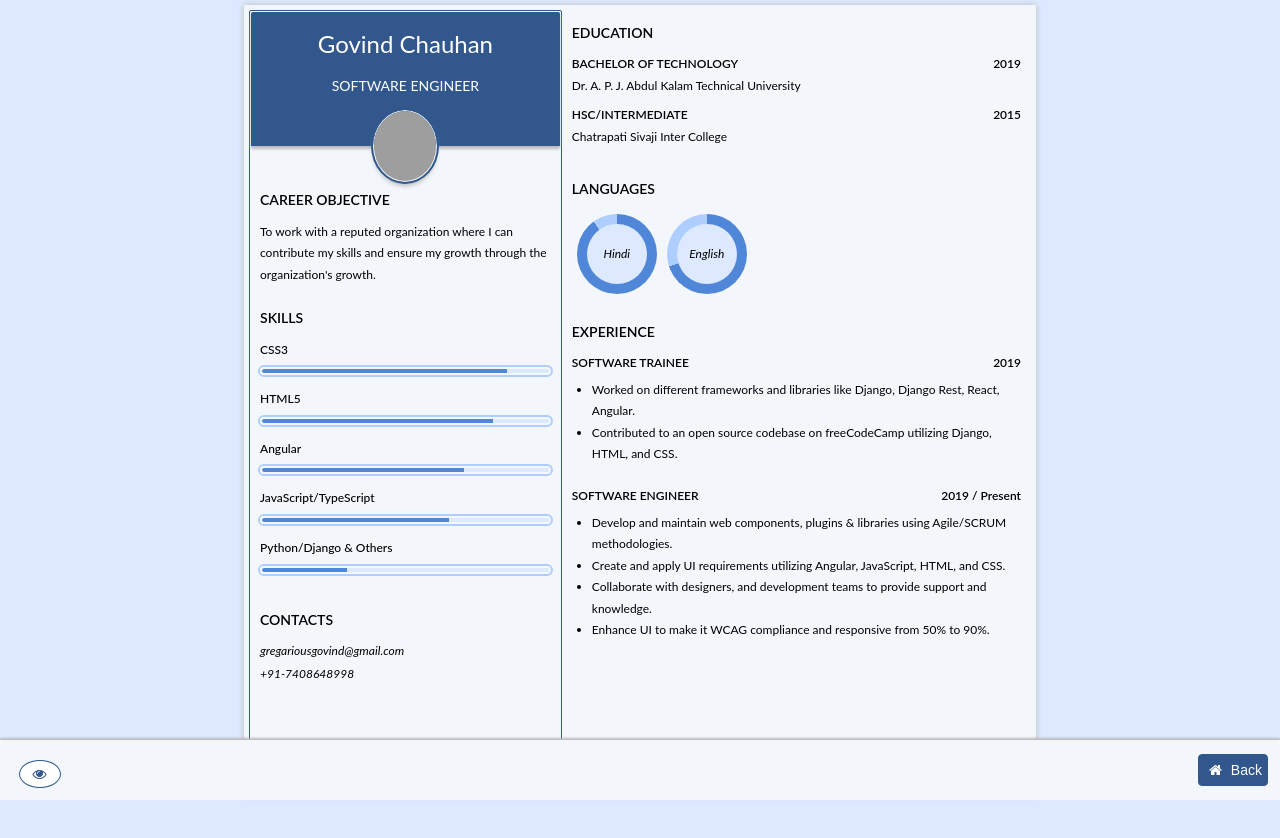
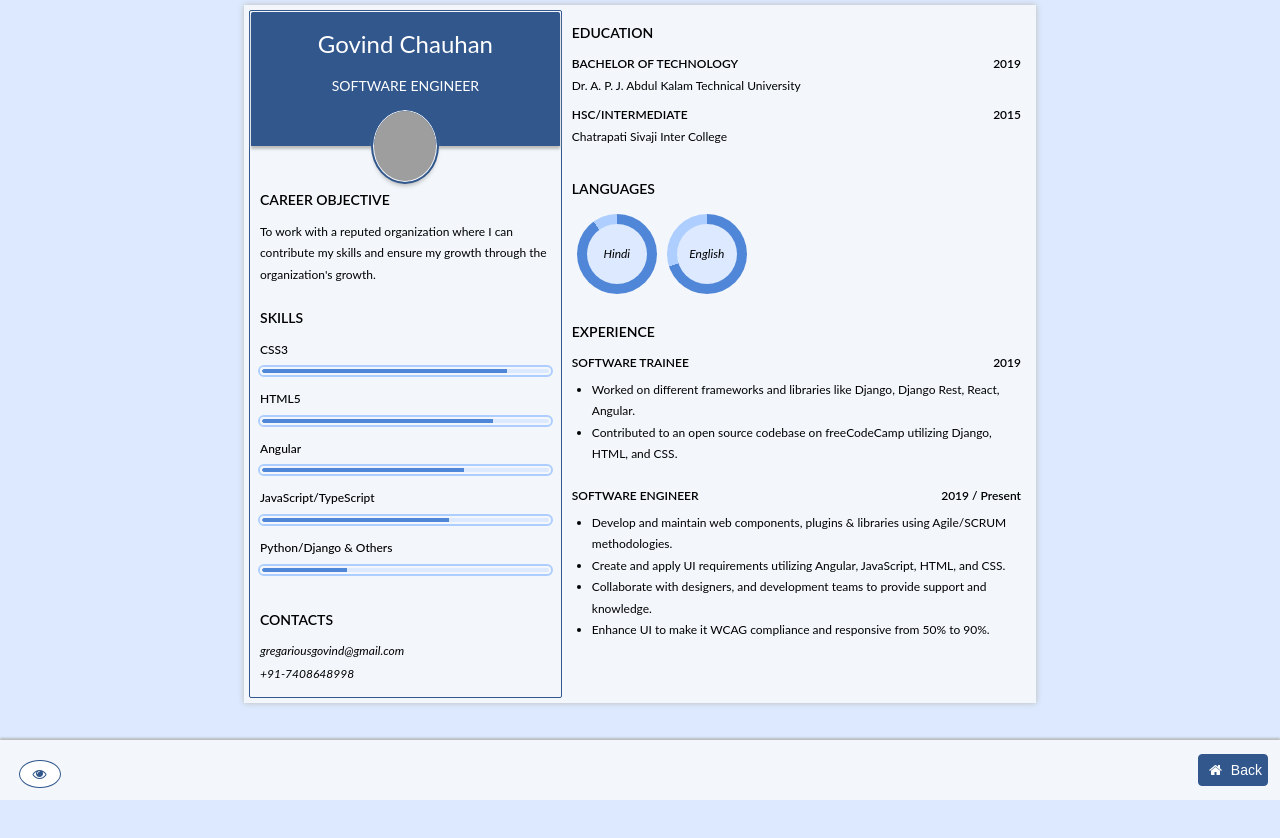
Before and after one commit to gregariousgovind/angularTheming, an Angular app: page /resume in a window 1280 px wide. Shown: the top 838 px of the page. After the commit the page ends 800 px from the top, so only its background shows below. Built offline with nearby package versions, Linux system fonts and the light colour scheme; grey boxes are pictures that could not be loaded.

Commit message:
1 file modified

```diff
--- a/src/app/components/resume/resume.component.scss
+++ b/src/app/components/resume/resume.component.scss
@@ -4,7 +4,7 @@
   padding: 5px;
   width: calc(100vw - 10px);
   max-width: 792px;
-  min-height: calc(100vh - 10px);
+  min-height: fit-content;
   box-shadow: 0 0 6px var(--box-shadow);
 
   .section-container {
```
